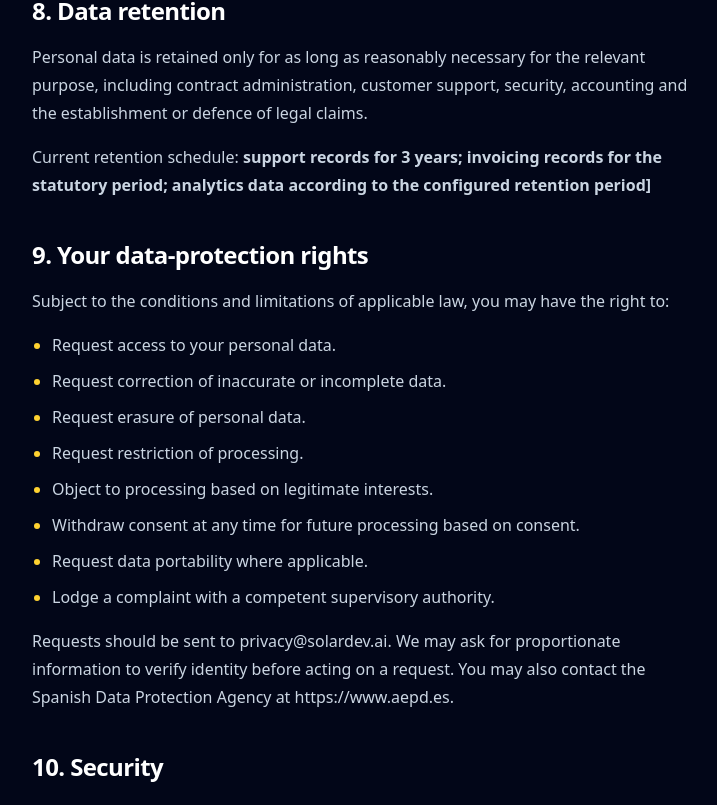
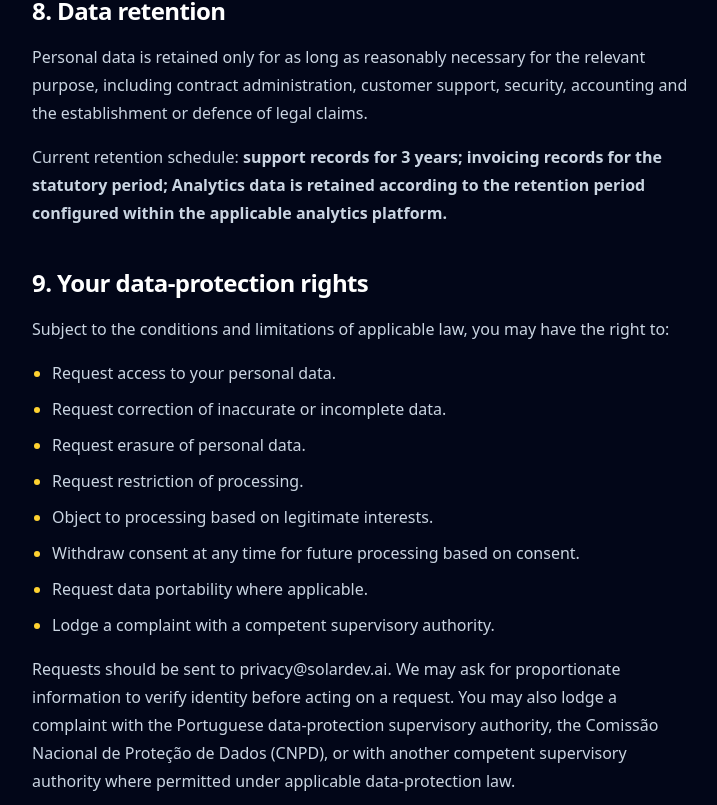
Before and after one commit to Solardevai/solardev-ai, a Next.js app: page /privacy in a window 1280 px wide. Shown: the part 3393-4198 px from the top of the page, without its empty margins (128-845 px from the left). Built offline with nearby package versions, Linux system fonts and the light colour scheme.

Commit message:
legal reviews

```diff
--- a/app/privacy/page.tsx
+++ b/app/privacy/page.tsx
@@ -229,8 +229,10 @@ export default function PrivacyPolicyPage() {
         <p>
           Requests should be sent to {legalConfig.privacyEmail}. We may ask for
           proportionate information to verify identity before acting on a request.
-          You may also contact the Spanish Data Protection Agency at
-          https://www.aepd.es.
+          You may also lodge a complaint with the Portuguese data-protection
+supervisory authority, the Comissão Nacional de Proteção de Dados
+(CNPD), or with another competent supervisory authority where permitted
+under applicable data-protection law.
         </p>
       </LegalSection>
 
--- a/app/terms/page.tsx
+++ b/app/terms/page.tsx
@@ -304,7 +304,8 @@ export default function TermsOfSalePage() {
           mandatory consumer-jurisdiction rules.
         </p>
         <p>
-          Business-customer jurisdiction: <strong>[INSERT AGREED COURTS OR ARBITRATION PROVISION]</strong>
+          Business-customer jurisdiction: <strong>For business customers, disputes shall be subject to the competent
+courts of Lisbon, Portugal, unless otherwise agreed in writing.</strong>
         </p>
       </LegalSection>
 
--- a/lib/legal-config.ts
+++ b/lib/legal-config.ts
@@ -25,7 +25,7 @@ export const legalConfig = {
   merchantOfRecord: "Lemon Squeezy",
 
   privacyRetentionPeriod:
-    "support records for 3 years; invoicing records for the statutory period; analytics data according to the configured retention period]",
+    "support records for 3 years; invoicing records for the statutory period; Analytics data is retained according to the retention period configured within the applicable analytics platform.",
 
   refundRequestWindowDays: 14,
   lastUpdated: "16 July 2026",
```
